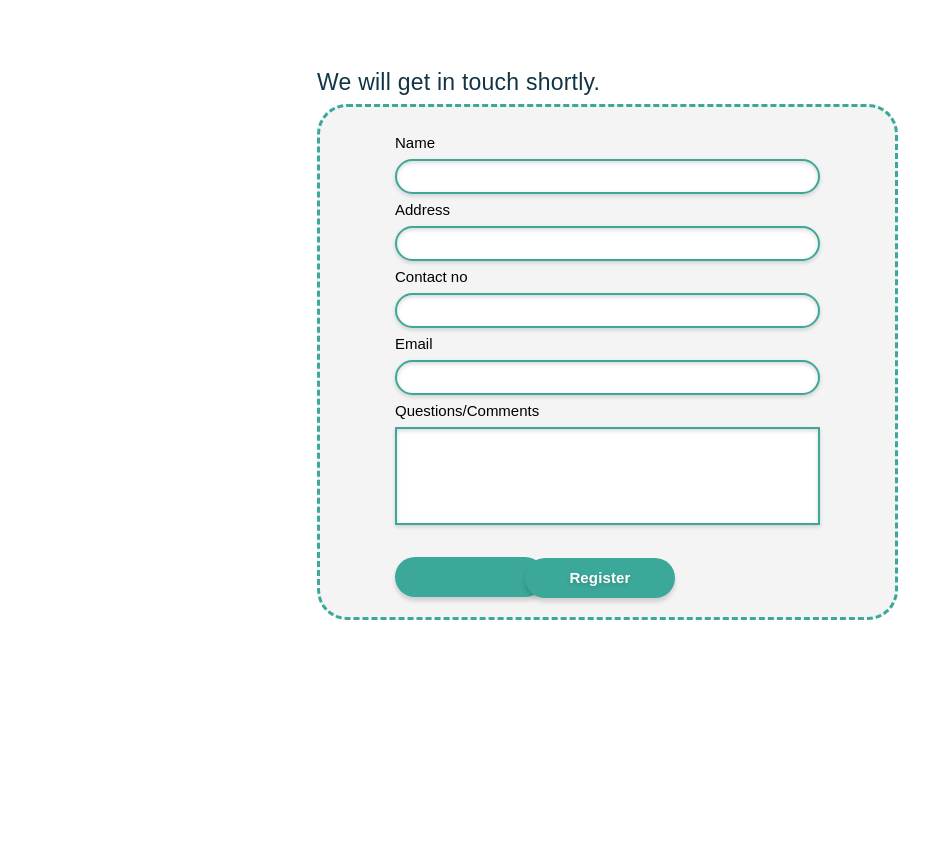
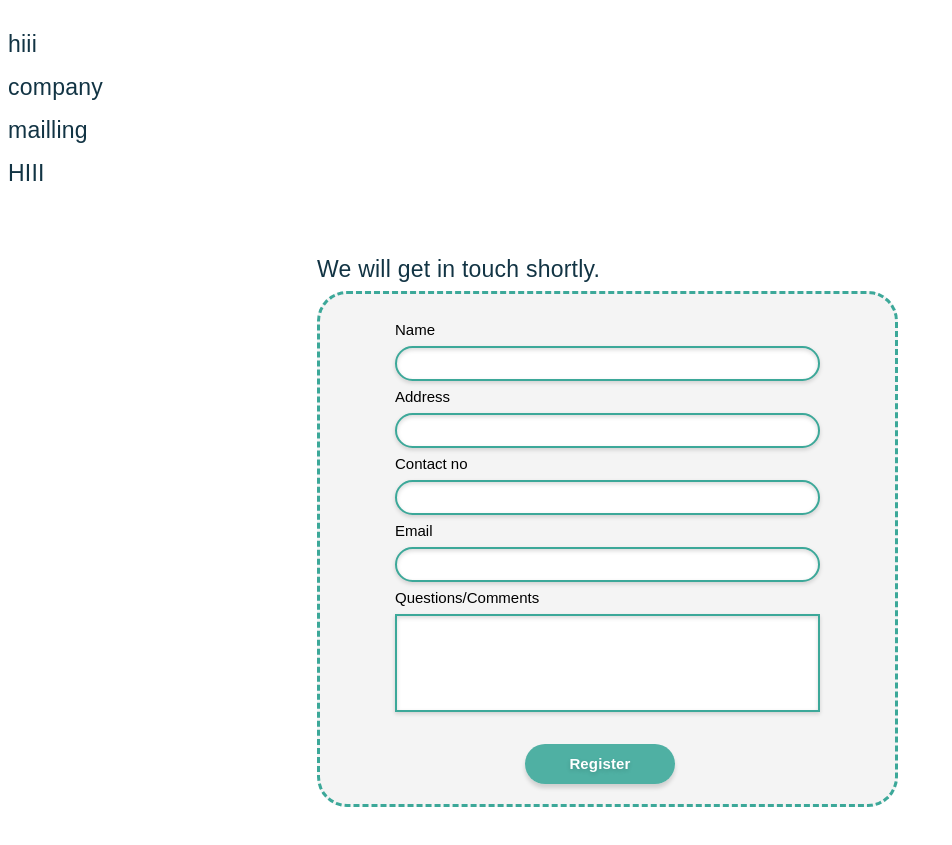
Before and after one commit to rankothnc/FootPrint, a React (Create React App) app: page / in a window 1280 px wide. Shown: the whole page, without its empty margins (0-952 px from the left). Before the commit the page ends 800 px from the top, so only its background shows below. Built offline with nearby package versions, Linux system fonts and the light colour scheme.

Commit message:
comment section initiated

```diff
--- a/src/App.js
+++ b/src/App.js
@@ -1,9 +1,12 @@
 import './App.css';
+import Contacts from './Components/contact';
+// import ContactSection from './Components/contact.js';
 import Contact from './Components/form';
 
 function App() {
   return (
     <div className="App">
+    <Contacts/>
      <Contact/>
     </div>
   );
--- /dev/null
+++ b/src/Components/contact.js
@@ -0,0 +1,34 @@
+import React from "react";
+import styled from "styled-components";
+
+export default function Contacts() {
+  return (
+    <ContactSection>
+      <ContactInfo>
+        <p>hiii</p>
+      </ContactInfo>
+
+      <ContactAddress>
+        <ContactCompany>
+          <p>company</p>
+        </ContactCompany>
+        <ContactMailling>
+          <p>mailling</p>
+        </ContactMailling>
+      </ContactAddress>
+      <p>HIII</p>
+    </ContactSection>
+  );
+}
+
+const ContactSection = styled.div`
+  font-size: 100px;
+`;
+
+const ContactInfo = styled.div``;
+
+const ContactAddress = styled.div``;
+
+const ContactCompany = styled.div``;
+
+const ContactMailling = styled.div``;
--- a/src/Components/form.css
+++ b/src/Components/form.css
@@ -58,7 +58,7 @@ height: 40px;
 left: 572.94px;
 top: 15px;
 
-background: #3CA899;
+background: #3ca89ae4;
 box-shadow: 0px 4px 4px rgba(0, 0, 0, 0.15);
 border-radius: 45px;
 border-style: none;
@@ -79,6 +79,29 @@ color: #FFFFFF;
 text-shadow: 0px 2px 4px rgba(0, 0, 0, 0.15);
 }
 
+button:hover{
+    /* background-color:red; */
+    box-shadow: 0px 1px 3px rgba(0, 0, 0, 0.1),
+    0px 30px 60px rgba(23, 0, 102, 0.1),
+    inset 0px 0px 0px 0.1px rgba(255, 255, 255, 0.9);
+    transform:translateY(-0.5px);
+    background-color: rgba(60, 168, 154, 1.5);
+    box-shadow: 0px 4px 4px rgba(0, 0, 0, 0.15);
+}
+
+/* :hover { */
+    /* x,y,blur */
+    /* box-shadow: 0px 1px 3px rgba(0, 0, 0, 0.1),
+    0px 30px 60px rgba(23, 0, 102, 0.5),
+    inset 0px 0px 0px 0.5px rgba(255, 255, 255, 0.5);
+    transform:translateY(-3px); */
+
+    /* animate icon as well */
+    /* .icon{
+      transform: scale(1.2);
+    }
+  } */
+
 label{
     font-family: 'Omnes', sans-serif;
     font-size: 15px;
--- a/src/Components/form.js
+++ b/src/Components/form.js
@@ -57,12 +57,14 @@ const ContactForm = styled.div`
   border-radius: 30px;
   line-height: 200%;
 `
-const SubmitButton = styled.button`
+const SubmitButton = styled.div`
   align-self:center;
   display:grid;
   padding-left:130px;
+  transition: 1s cubic-bezier(0.075, 0.82, 0.165, 1);
 
   :hover{
-    /* cursor: pointer; */
+    transform:translateY(-3px);
+
   }
 `
```
